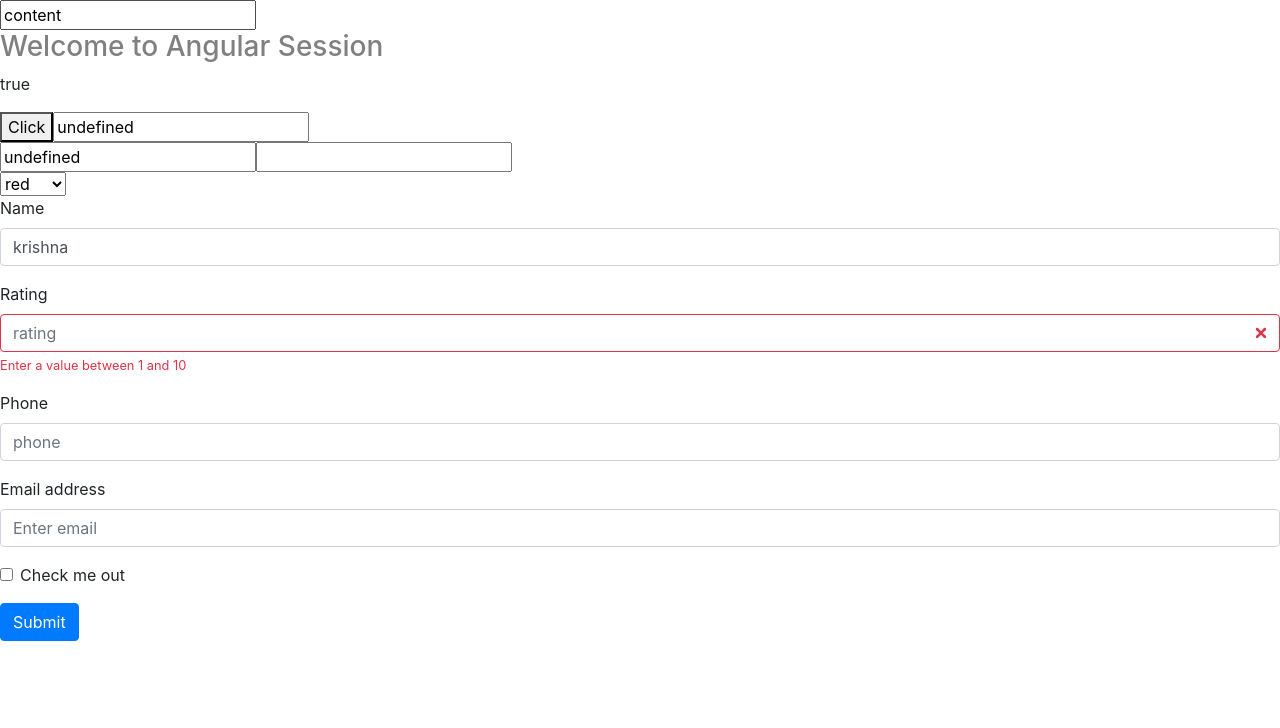
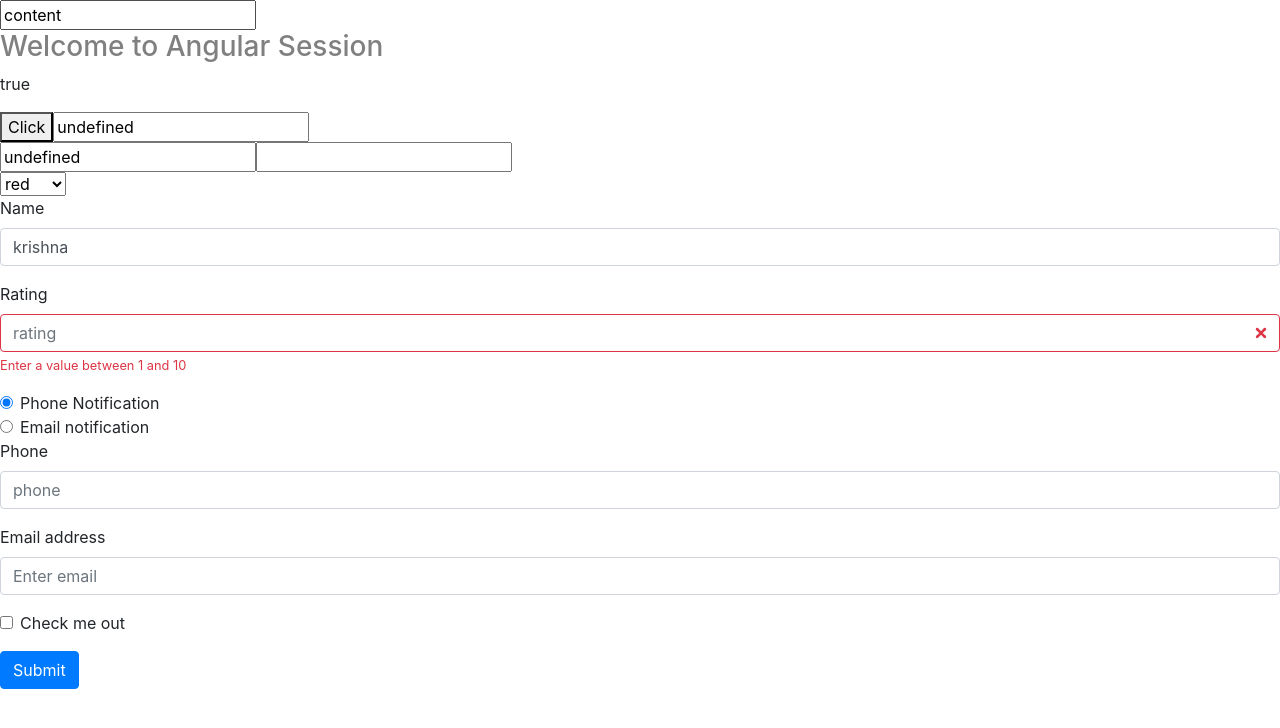
Before and after one commit to kpavankumaar/ngbatch12, an Angular app in the folder angular/basics/: page / in a window 1280 px wide. Shown: the top 728 px of the page. Built offline with nearby package versions, Linux system fonts and the light colour scheme.

Commit message:
reactive forms

```diff
--- a/angular/basics/src/app/reactiveform/reactiveform.component.html
+++ b/angular/basics/src/app/reactiveform/reactiveform.component.html
@@ -24,17 +24,41 @@
       </p>
     </div>
   </div>
+  <div class="form-check">
+    <input class="form-check-input" (click)="notificationProcess()" type="radio" name="notifymethod" id="exampleRadios1" formControlName = "notifymethod" value="phone" checked>
+    <label class="form-check-label" for="exampleRadios1">
+      Phone Notification
+    </label>
+  </div>
+  <div class="form-check">
+    <input class="form-check-input" (click)="notificationProcess()" type="radio" name="notifymethod" id="exampleRadios2" formControlName = "notifymethod" value="email">
+    <label class="form-check-label" for="exampleRadios2">
+      Email notification
+    </label>
+  </div>
+
   <div class="form-group">
     <label for="phone">Phone</label>
-    <input type="phone" class="form-control" id="phone" placeholder="phone">
+    <input
+      type="phone"
+      class="form-control"
+      formControlName = "phone"
+      id="phone"
+      [ngClass] = '{"is-invalid": rootFormGroup.get("phone").invalid}'
+      placeholder="phone" >
   </div>
 
   <div class="form-group">
     <label for="exampleInputEmail1">Email address</label>
-    <input type="email" class="form-control" id="exampleInputEmail1" aria-describedby="emailHelp" placeholder="Enter email">
-
+    <input
+      type="email"
+      class="form-control"
+      formControlName = "email"
+      id="exampleInputEmail1"
+      [ngClass] = '{"is-invalid": rootFormGroup.get("email").invalid}'
+      aria-describedby="emailHelp"
+      placeholder="Enter email">
   </div>
-
   <div class="form-group form-check">
     <input type="checkbox" class="form-check-input" id="exampleCheck1">
     <label class="form-check-label" for="exampleCheck1">Check me out</label>
--- a/angular/basics/src/app/reactiveform/reactiveform.component.ts
+++ b/angular/basics/src/app/reactiveform/reactiveform.component.ts
@@ -25,7 +25,32 @@
     this.rootFormGroup = new FormGroup({
       name: new FormControl('krishna',Validators.required),
       rating:new FormControl('',[Validators.required,ratingValidation(1,10)]),
+      notifymethod: new FormControl('phone'),
+      email:new FormControl(),
+      phone:new FormControl()
     })
+
   }
+  notificationProcess(){
+    let chooseNotificationMethod = this.rootFormGroup.get('notifymethod');
 
+    setTimeout(()=>{
+      let phone = this.rootFormGroup.get('phone');
+      let emailCtrl = this.rootFormGroup.get('email');
+      console.log('chooseNotificationMethod',chooseNotificationMethod);
+      if(chooseNotificationMethod.value === 'phone'){
+        phone.setValidator(['Validators.required']);
+        emailCtrl.clearValidator();
+      }else{
+        console.log('email form control', emailCtrl);
+        emailCtrl.setValidator(['Validators.required']);
+        phone.clearValidator();
+      }
+
+      phone.updateValueAndValidity();
+      emailCtrl.updateValueAndValidity();
+    },1);
+    console.log('chooseNotificationMethod',chooseNotificationMethod.value);
+
+  }
 }
```
